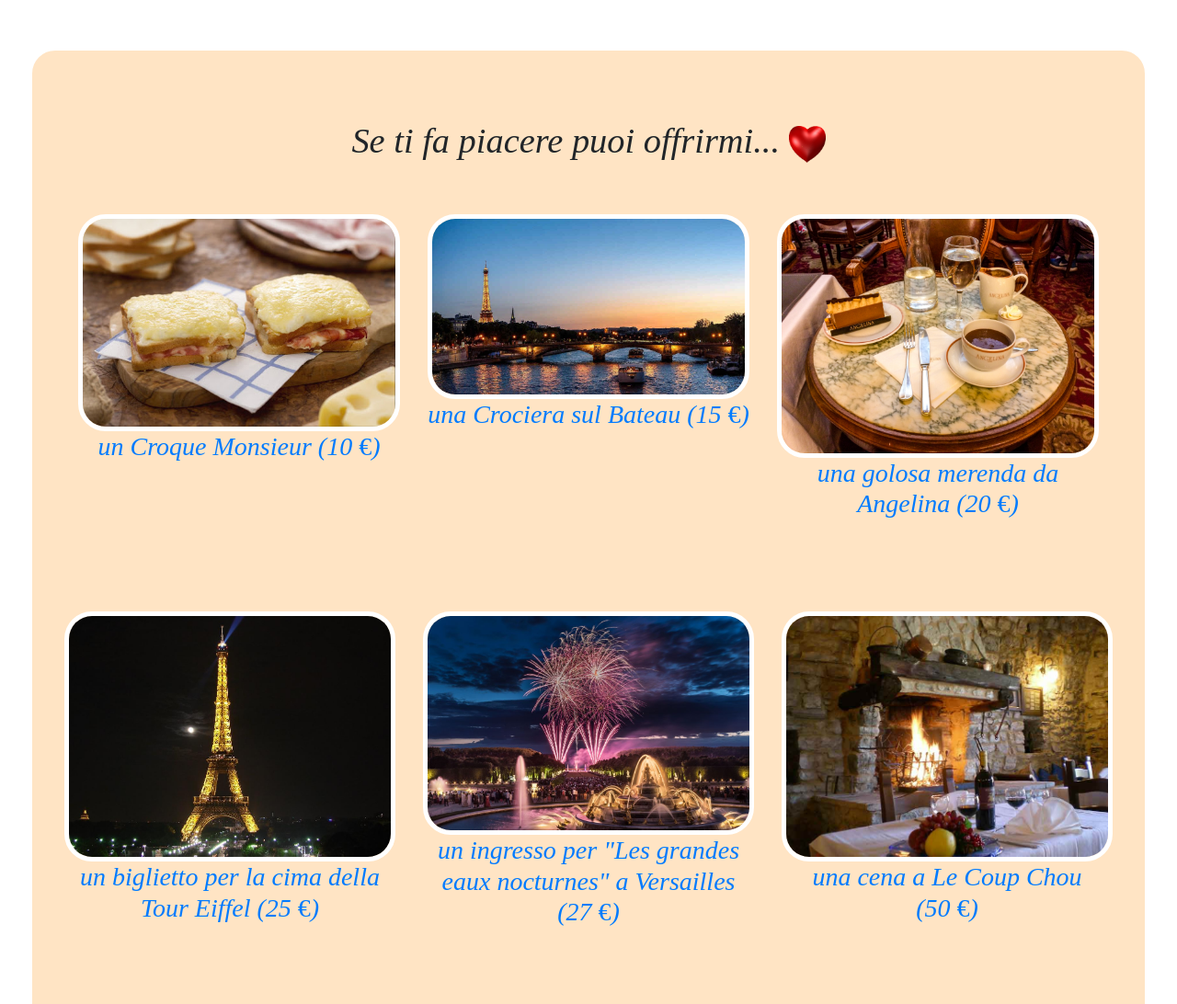
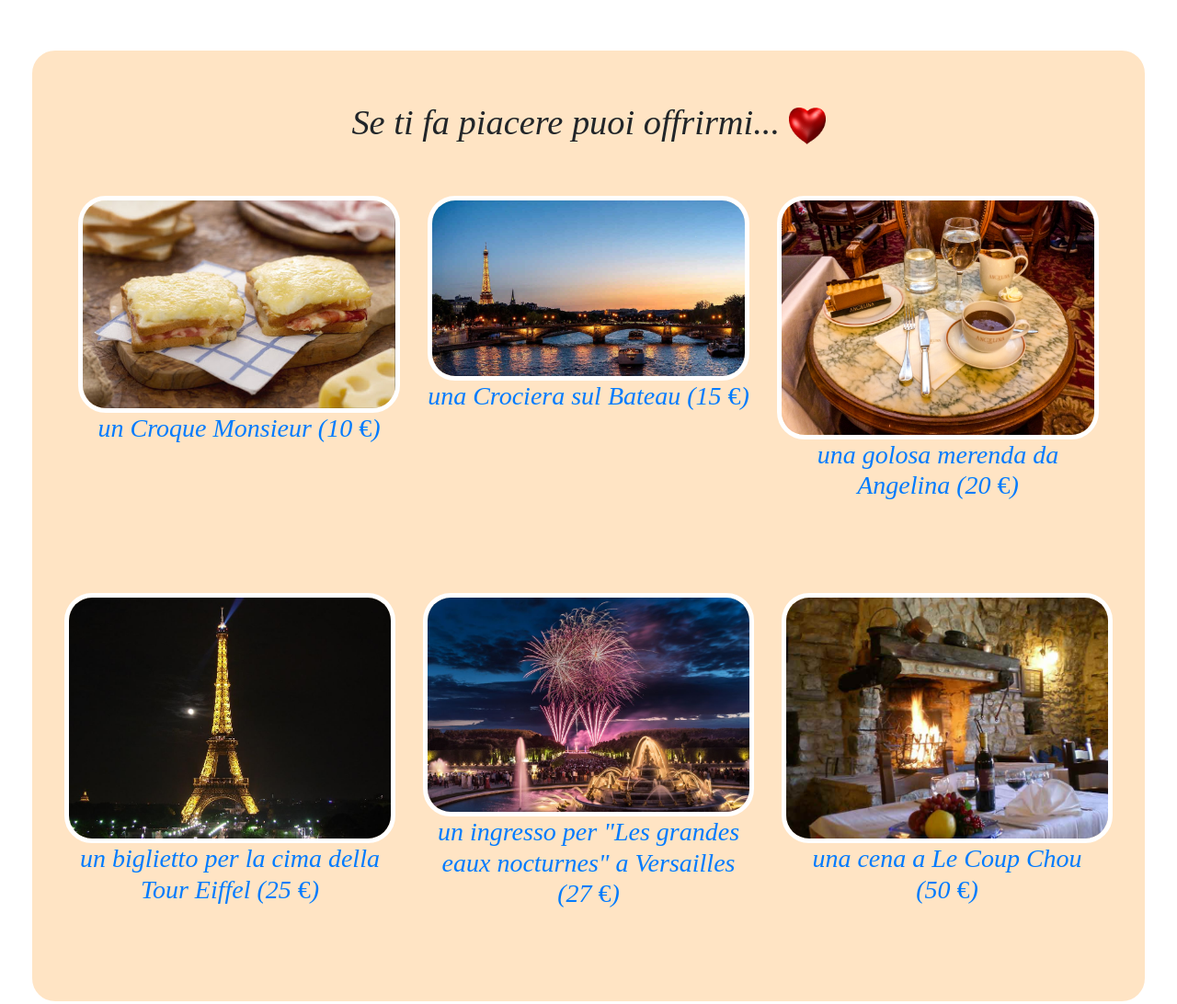
Before and after one commit to slm1977/blog_aiuti_parigi, a plain HTML site: page offerte.html in a window 1280 px wide. Shown: the top 1092 px of the page at 92% size. Drawn offline with nearby package versions, Linux system fonts and the light colour scheme.

Commit message:
nuovo layout

```diff
--- a/offerte.html
+++ b/offerte.html
@@ -33,7 +33,7 @@
             border: 5px solid #FFFFFF;
         }
     </style>
-    <div class="container-fluid imageBorder" style="padding:50px;background-color:bisque">
+    <div class="container-fluid imageBorder" style="padding-left:50px;padding-right:50px;padding-top:30px;padding-bottom:0px;background-color:bisque">
         <div class="row" style="font-size:clamp(1.75rem, 2.0vw, 3rem); font-family:Times New Roman,Times,serif;">
             <div class="col-md-3"></div>
             <div class="col-md-6">
```
